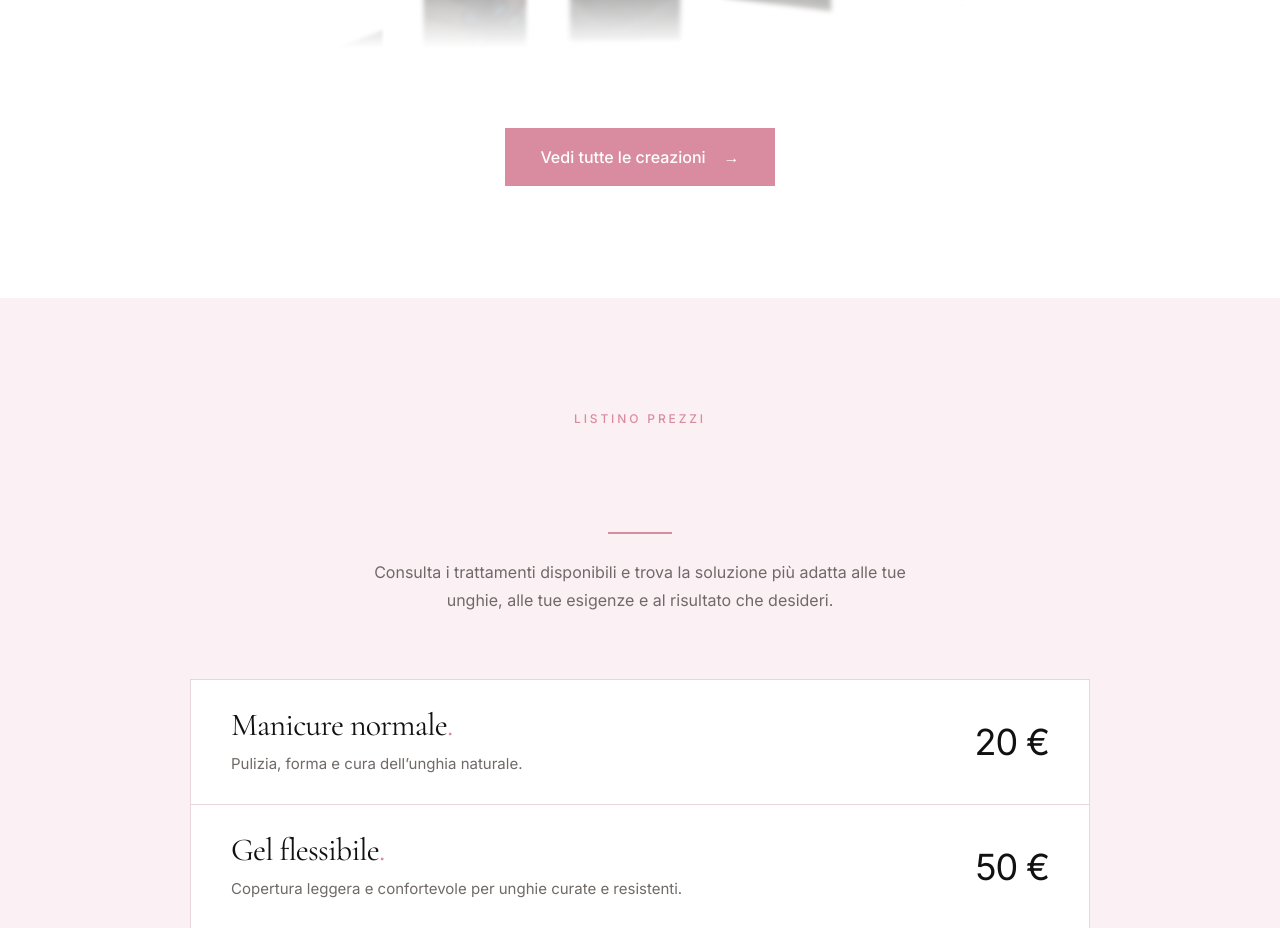
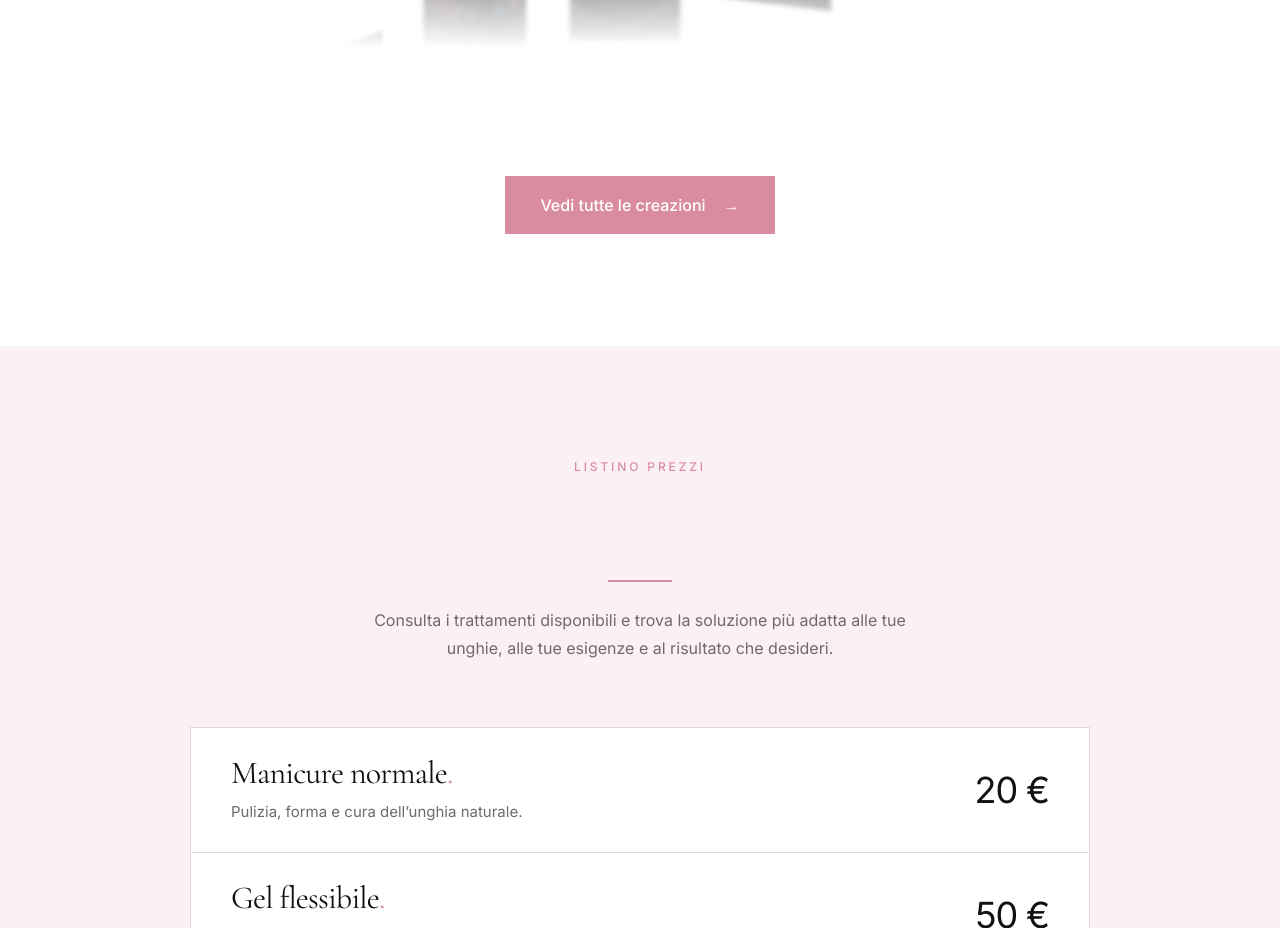
Before and after one commit to nextlevelmedia-dev/martinails-lab, a Next.js app: page / in a window 1280 px wide. Shown: the part 6623-7551 px from the top of the page. Built offline with nearby package versions, Linux system fonts and the light colour scheme.

Commit message:
Aumenta distanza tra gallery e CTA

```diff
--- a/app/components/GalleryTornado.tsx
+++ b/app/components/GalleryTornado.tsx
@@ -307,7 +307,7 @@ export function GalleryTornado() {
       </div>
 
       <div
-  className="container-site js-reveal js-reveal-cta mt-14 flex justify-center sm:mt-16 lg:mt-20"
+  className="container-site js-reveal js-reveal-cta mt-24 flex justify-center sm:mt-28 lg:mt-32"
   style={{ "--reveal-delay": "100ms" } as CSSProperties}
 >
         <Link href="/gallery" className="btn-primary">
```
